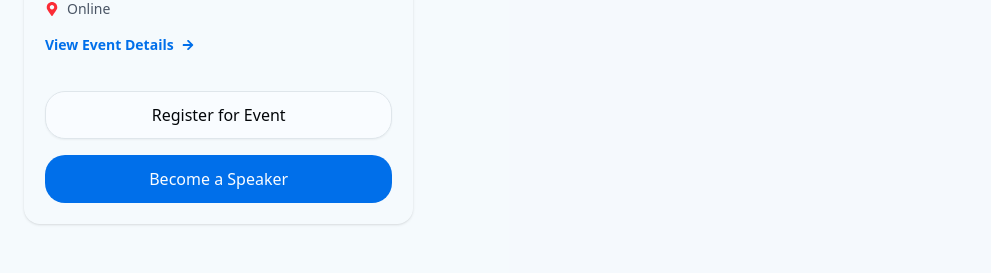
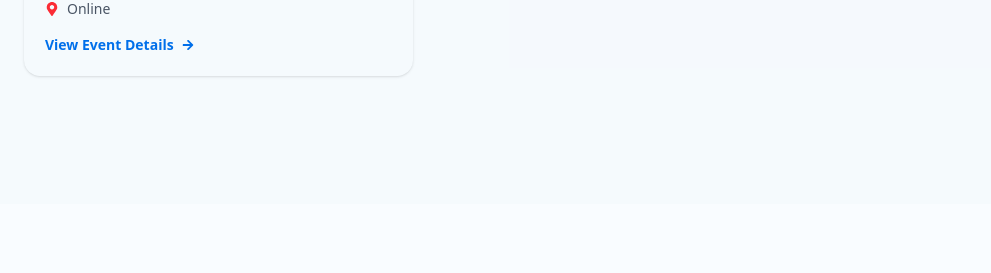
Before and after one commit to reactplay/react-siliguri, a Next.js app: page / in a window 1280 px wide. Shown: the part 1457-1730 px from the top of the page, without its empty margins (0-991 px from the left). Built offline with nearby package versions, Linux system fonts and the light colour scheme.

Commit message:
Add event pictures and edit speaker details for the december meetup

```diff
--- a/app/events/[id]/page.tsx
+++ b/app/events/[id]/page.tsx
@@ -236,6 +236,30 @@ export default function EventDetailsPage() {
                   </div>
                 </div>
               )}
+
+              {/* Event Pictures Section */}
+              {event.eventPictures && event.eventPictures.length > 0 && (
+                <div className='mb-8'>
+                  <h2 className={`text-2xl font-bold mb-6 ${textPrimary}`}>
+                    Event Pictures
+                  </h2>
+                  <div className='space-y-6'>
+                    {event.eventPictures.map((picture, index) => (
+                      <div
+                        key={index}
+                        className='relative w-full h-64 sm:h-80 md:h-96 lg:h-[500px] rounded-xl overflow-hidden group cursor-pointer hover:shadow-lg transition-shadow'
+                      >
+                        <Image
+                          src={picture}
+                          alt={`Event picture ${index + 1}`}
+                          fill
+                          className='object-cover group-hover:scale-105 transition-transform duration-300'
+                        />
+                      </div>
+                    ))}
+                  </div>
+                </div>
+              )}
             </div>
 
             {/* Sidebar - Right Side */}
--- a/components/ui/eventCard.tsx
+++ b/components/ui/eventCard.tsx
@@ -123,41 +123,6 @@ const EventCard: React.FC<EventCardProps> = ({ event }) => {
           </div>
         </div>
       </Link>
-
-      {/* Register button - Outside Link to prevent nested anchor tags */}
-      <div className='px-5 pb-5'>
-        {event.status === 'upcoming' && (
-          <>
-            <Button
-              variant={'outline'}
-              className='w-full mt-4 rounded-xl h-12 text-base'
-              disabled={event.registrationUrl ? false : true}
-            >
-              <a
-                href={event.registrationUrl}
-                target='_blank'
-                rel='noopener noreferrer'
-                className='w-full'
-              >
-                Register for Event
-              </a>
-            </Button>
-            <Button
-              className='w-full mt-4 rounded-xl h-12 text-base'
-              disabled={event.speakerFormUrl ? false : true}
-            >
-              <a
-                href={event.speakerFormUrl}
-                target='_blank'
-                rel='noopener noreferrer'
-                className='w-full'
-              >
-                Become a Speaker
-              </a>
-            </Button>
-          </>
-        )}
-      </div>
     </div>
   );
 };
--- a/data/site.json
+++ b/data/site.json
@@ -45,29 +45,47 @@
       "id": 1,
       "title": "Kickstarting React Siliguri with our first-ever online meetup!",
       "description": "Deep dives into React, tools & real-world techniques 🧠",
-      "imageUrl": "https://ik.imagekit.io/t1i7pehzv/Events/December%20Meetup%20-%202025.png",
+      "imageUrl": "https://ik.imagekit.io/t1i7pehzv/Events/December%20Meetup%202025/December%20Meetup%202025%20banner.webp",
       "date": "2025-12-06",
       "time": "6:00 PM - 8:00 PM",
       "venue": "Online",
       "speaker": "Calling for speakers!",
       "type": "Workshop",
-      "status": "upcoming",
-      "registrationUrl": "https://www.commudle.com/fill-form/4219",
-      "speakerFormUrl": "https://www.commudle.com/fill-form/4218",
+      "status": "past",
+      "registrationUrl": "",
+      "speakerFormUrl": "",
       "speakers": [
         {
           "id": 1,
-          "name": "Tapas Adhikary",
-          "image": "https://ik.imagekit.io/t1i7pehzv/Core%20Team/Tapas%20Adhikary.webp?updatedAt=1762975684061",
-          "designation": "Founder",
-          "company": "ReactPlay",
-          "sessionTitle": "React Performance Optimization Techniques",
+          "name": "Kushal Ghosh",
+          "image": "https://ik.imagekit.io/t1i7pehzv/Speakers/Kaushal%20Ghosh.png",
+          "designation": "Senior Software Engineer",
+          "company": "cinedubs",
+          "sessionTitle": "Stop Writing Code. Start Building Systems",
           "social": {
-            "github": "https://github.com/atapas",
-            "linkedin": "https://www.linkedin.com/in/tapasadhikary/",
-            "twitter": "https://x.com/tapasadhikary"
+            "github": "https://github.com/KushalGhosh9899",
+            "linkedin": "https://www.linkedin.com/in/kushal-ghosh-full-stack-web-developer/",
+            "twitter": ""
+          }
+        },
+        {
+          "id": 2,
+          "name": "Ruchi Mishra",
+          "image": "https://ik.imagekit.io/t1i7pehzv/Speakers/Ruchi%20Mishra.jpeg",
+          "designation": "Student",
+          "company": "KIET Group Of Institution",
+          "sessionTitle": "AI + Developers: Building the Future One Line of Code at a Time",
+          "social": {
+            "github": "https://github.com/ruchi-mish90",
+            "linkedin": "https://www.linkedin.com/in/ruchi-mishra-195697381",
+            "twitter": ""
           }
         }
+      ],
+      "eventPictures": [
+        "https://ik.imagekit.io/t1i7pehzv/Events/December%20Meetup%202025/img1.webp?updatedAt=1765033590459",
+        "https://ik.imagekit.io/t1i7pehzv/Events/December%20Meetup%202025/img2.webp?updatedAt=1765033103531",
+        "https://ik.imagekit.io/t1i7pehzv/Events/December%20Meetup%202025/img3.webp?updatedAt=1765033103525"
       ]
     }
   ],
```
